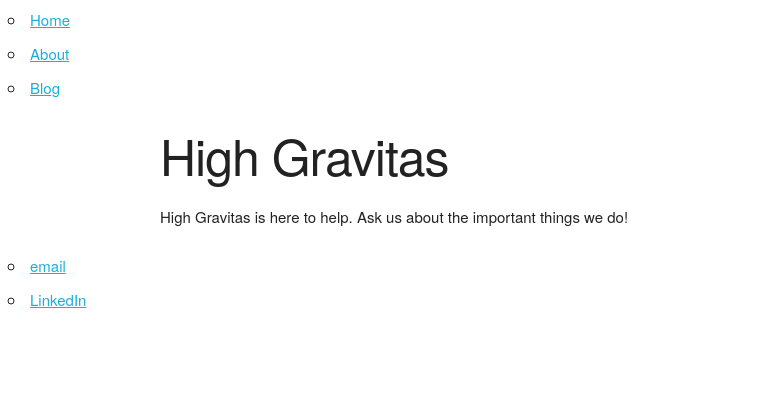
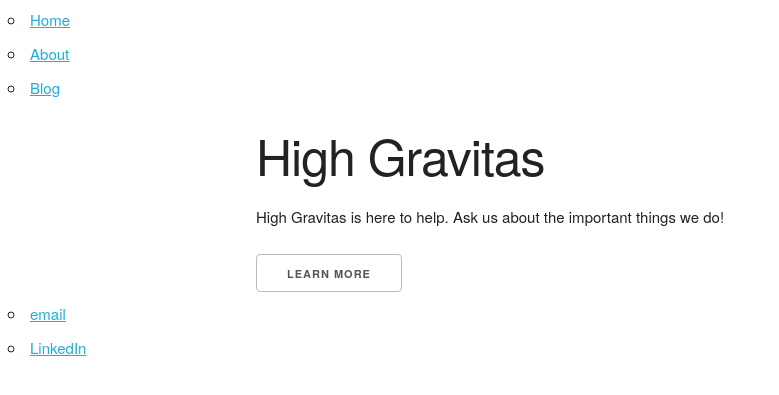
Before and after one commit to high-gravitas/High-Gravitas-Site, a Jekyll site: the page built from about/index.html, in a window 1280 px wide. Shown: the top 395 px of the page, without its empty margins (0-779 px from the left). Built offline with Jekyll 4.4.1, drawn with Linux system fonts in a browser that asks for light colours.

Commit message:
Update index.html

```diff
--- a/about/index.html
+++ b/about/index.html
@@ -2,7 +2,8 @@
 layout: default
 title: About
 ---
-    		<div class="body">
+    		<div class="container">
         		<h1>High Gravitas</h1>
 				<p>High Gravitas is here to help. Ask us about the important things we do!</p>
+				<a class="button" href="Learn More">Learn More</a>
     		</div><!-- /.blurb -->
```
